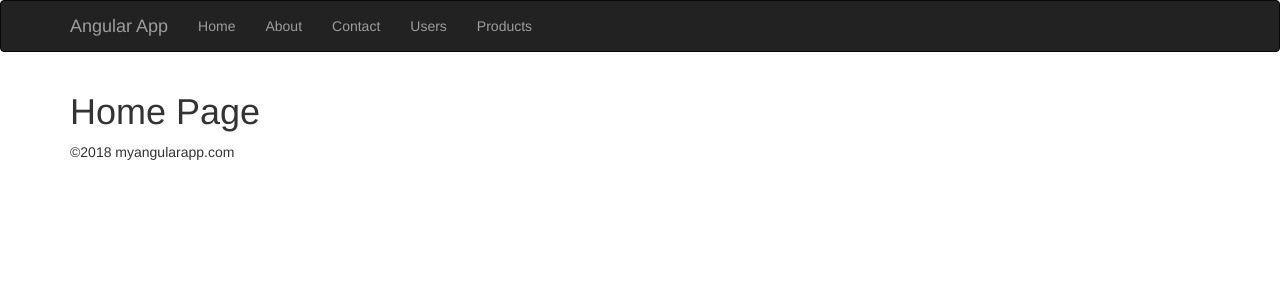
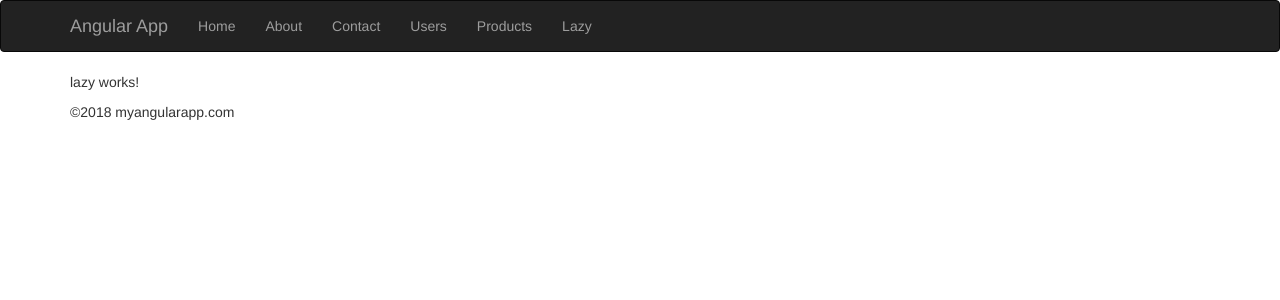
Before and after one commit to Mujib517/angular-velaga, an Angular app: page /lazy in a window 1280 px wide. Before the commit this address led to /. Shown: the top 300 px of the page. Built offline with nearby package versions, Linux system fonts and the light colour scheme.

Commit message:
Lazy Module

```diff
--- a/src/app/app.module.ts
+++ b/src/app/app.module.ts
@@ -20,6 +20,7 @@ import { UserService } from './shared/user.service';
 import { UserResolver } from './shared/user.resolver';
 import { ReviewsComponent } from './reviews/reviews.component';
 import { FollwersComponent } from './follwers/follwers.component';
+import { LazyComponent } from './lazy/lazy.component';
 
 
 
@@ -36,7 +37,8 @@ import { FollwersComponent } from './follwers/follwers.component';
     UserDetailComponent,
     UserComponent,
     ReviewsComponent,
-    FollwersComponent
+    FollwersComponent,
+    LazyComponent
   ],
   imports: [
     BrowserModule,
--- a/src/app/header/header.component.ts
+++ b/src/app/header/header.component.ts
@@ -14,6 +14,7 @@ import { Component, OnInit } from '@angular/core';
     <li><a routerLink="/contact">Contact</a></li>
     <li><a routerLink="/users">Users</a></li>
     <li><a routerLink="/products">Products</a></li>
+    <li><a routerLink="/lazy">Lazy</a></li>
   </ul>
 </div>
 </nav>
--- /dev/null
+++ b/src/app/lazy/lazy.component.ts
@@ -0,0 +1,19 @@
+import { Component, OnInit } from '@angular/core';
+
+@Component({
+  selector: 'app-lazy',
+  template: `
+    <p>
+      lazy works!
+    </p>
+  `,
+  styles: []
+})
+export class LazyComponent implements OnInit {
+
+  constructor() { }
+
+  ngOnInit() {
+  }
+
+}
--- a/src/app/shared/app.routing.module.ts
+++ b/src/app/shared/app.routing.module.ts
@@ -8,6 +8,7 @@ import { UserDetailComponent } from "../user-detail/user-detail.component";
 import { UserResolver } from "./user.resolver";
 import { ReviewsComponent } from "../reviews/reviews.component";
 import { FollwersComponent } from "../follwers/follwers.component";
+import { LazyComponent } from "../lazy/lazy.component";
 
 const CHILDREN: Route[] = [
     { path: '', pathMatch: 'full', redirectTo: 'reviews' },
@@ -20,6 +21,8 @@ const ROUTES: Route[] = [{ path: '', component: HomeComponent },
 { path: 'contact', component: ContactComponent },
 { path: 'users', component: UsersComponent, resolve: { userData: UserResolver } },
 { path: 'users/:id', component: UserDetailComponent, children: CHILDREN },
+{ path: 'lazy', component: LazyComponent,
+loadChildren: 'app/shared/lazy.module#LazyModule' },
 { path: '**', redirectTo: '' }];
 
 
```
Also changed, not shown: src/app/shared/lazy.module.ts (added, +8 -0 lines).
